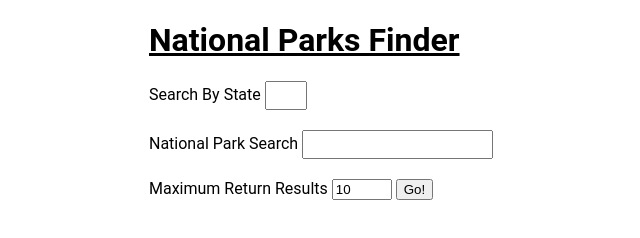
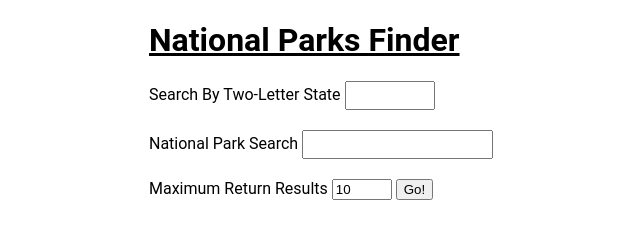
Before and after one commit to thinkful-ei-gecko/shawn-hubert-parks-api1, a plain HTML site: page index.html in a window 1280 px wide. Shown: the whole page, without its empty margins (191-831 px from the left). Drawn offline with nearby package versions, Linux system fonts and the light colour scheme.

Commit message:
remove word filter for state search

```diff
--- a/index.css
+++ b/index.css
@@ -48,5 +48,5 @@ button:hover {
 }
 
 #js-state-term {
-  width: 7%;
+  width: 15%;
 }
--- a/index.html
+++ b/index.html
@@ -13,8 +13,8 @@
         <h1>National Parks Finder</h1>
 
         <form id="js-form">
-            <label for="state-term">Search By State</label>
-            <input type="text" name="state-term" id="js-state-term" pattern="[A-Za-z]{2}" title="Two-letter state code">
+            <label for="state-term">Search By Two-Letter State</label>
+            <input type="text" name="state-term" id="js-state-term" title="Two-letter state code">
             <br>
             <label for="search-term">National Park Search</label>
             <input type="text" name="search-term" id="js-search-term">
```
